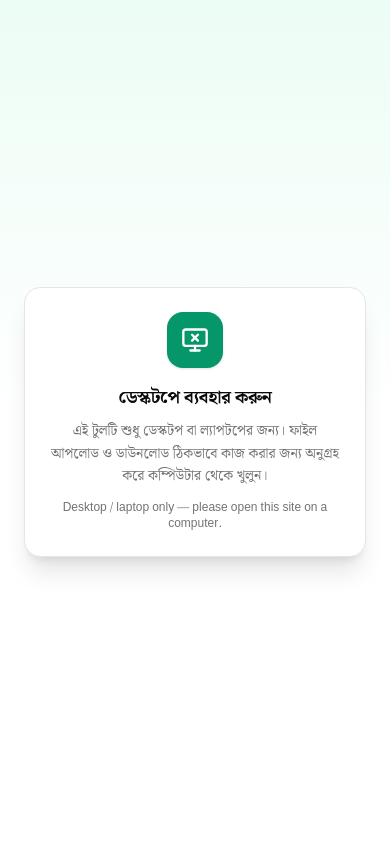
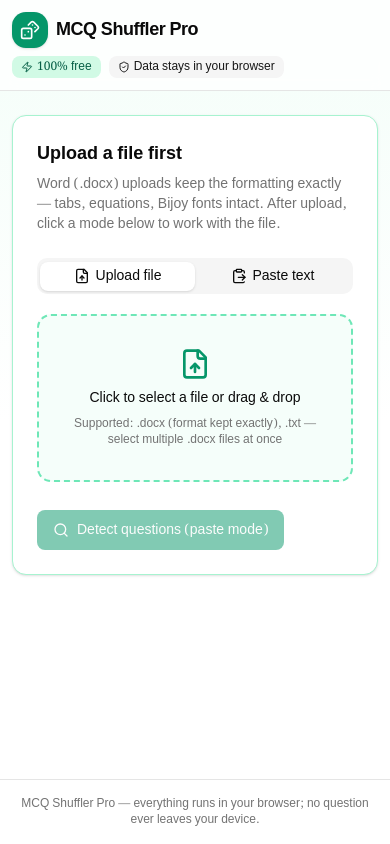
Before and after one commit to afnan-samin/MCQ_Shuffler_Pro, a Next.js app: page / in a window 390 px wide. Built offline with nearby package versions, Linux system fonts and the light colour scheme.

Commit message:
Revert "feat: block mobile/tablet with desktop-only gate"
This reverts commit 760e77cff6ae3241aa91d37a545520bc933ccbb2.

```diff
--- a/src/app/globals.css
+++ b/src/app/globals.css
@@ -293,11 +293,3 @@
   display: inline-block;
   width: 3rem;
 }
-
-/* মোবাইল/ট্যাবলেট ব্লক (DesktopOnlyGate) — breakpoint overlay-এর `lg`-এর সাথে মিলিয়ে */
-@media (max-width: 1023.98px) {
-  html,
-  body {
-    overflow: hidden;
-  }
-}
--- a/src/app/layout.tsx
+++ b/src/app/layout.tsx
@@ -2,7 +2,6 @@
 import { Geist, Geist_Mono, Noto_Sans_Bengali, Noto_Serif_Bengali } from "next/font/google";
 import localFont from "next/font/local";
 import "./globals.css";
-import { DesktopOnlyGate } from "@/components/mcq/desktop-only-gate";
 import { PwaRegistrar } from "@/components/mcq/pwa";
 import { Toaster } from "@/components/ui/toaster";
 import { themeCss } from "@/config/theme-css";
@@ -73,8 +72,6 @@
             src/config/theme.ts, the ONE place that controls the whole look. */}
         <style dangerouslySetInnerHTML={{ __html: themeCss }} />
         {children}
-        {/* মোবাইল/ট্যাবলেট ব্লক — শুধু ডেস্কটপ/ল্যাপটপ (CSS-only) */}
-        <DesktopOnlyGate />
         <Toaster />
         {/* PWA/offline — service worker register (Phase 3 #11) */}
         <PwaRegistrar />
--- a/src/components/mcq/desktop-only-gate.tsx
+++ /dev/null
@@ -1,33 +0,0 @@
-import { MonitorX } from "lucide-react";
-
-/**
- * মোবাইল/ট্যাবলেটে পুরো সাইট ব্লক — শুধু ডেস্কটপ/ল্যাপটপে ব্যবহারযোগ্য।
- * CSS-only (JS নেই): overlay `lg:hidden`, স্ক্রল-লক `globals.css`-এ।
- * breakpoint বদলাতে চাইলে দুটোই একসাথে বদলাও (`lg` ↔ `md`)।
- */
-export function DesktopOnlyGate() {
-  return (
-    <div
-      role="alertdialog"
-      aria-modal="true"
-      aria-labelledby="desktop-only-title"
-      className="fixed inset-0 z-[9999] flex items-center justify-center bg-gradient-to-b from-brand-50 via-background to-background p-6 lg:hidden"
-    >
-      <div className="w-full max-w-sm rounded-2xl border bg-card p-6 text-center shadow-xl">
-        <div className="mx-auto flex h-14 w-14 items-center justify-center rounded-2xl bg-brand-600 text-white shadow-sm">
-          <MonitorX className="h-7 w-7" />
-        </div>
-        <h2 id="desktop-only-title" className="mt-4 text-lg font-bold tracking-tight">
-          ডেস্কটপে ব্যবহার করুন
-        </h2>
-        <p className="mt-2 text-sm leading-relaxed text-muted-foreground">
-          এই টুলটি শুধু ডেস্কটপ বা ল্যাপটপের জন্য। ফাইল আপলোড ও ডাউনলোড ঠিকভাবে কাজ করার জন্য
-          অনুগ্রহ করে কম্পিউটার থেকে খুলুন।
-        </p>
-        <p className="mt-3 text-xs text-muted-foreground">
-          Desktop / laptop only — please open this site on a computer.
-        </p>
-      </div>
-    </div>
-  );
-}
```
